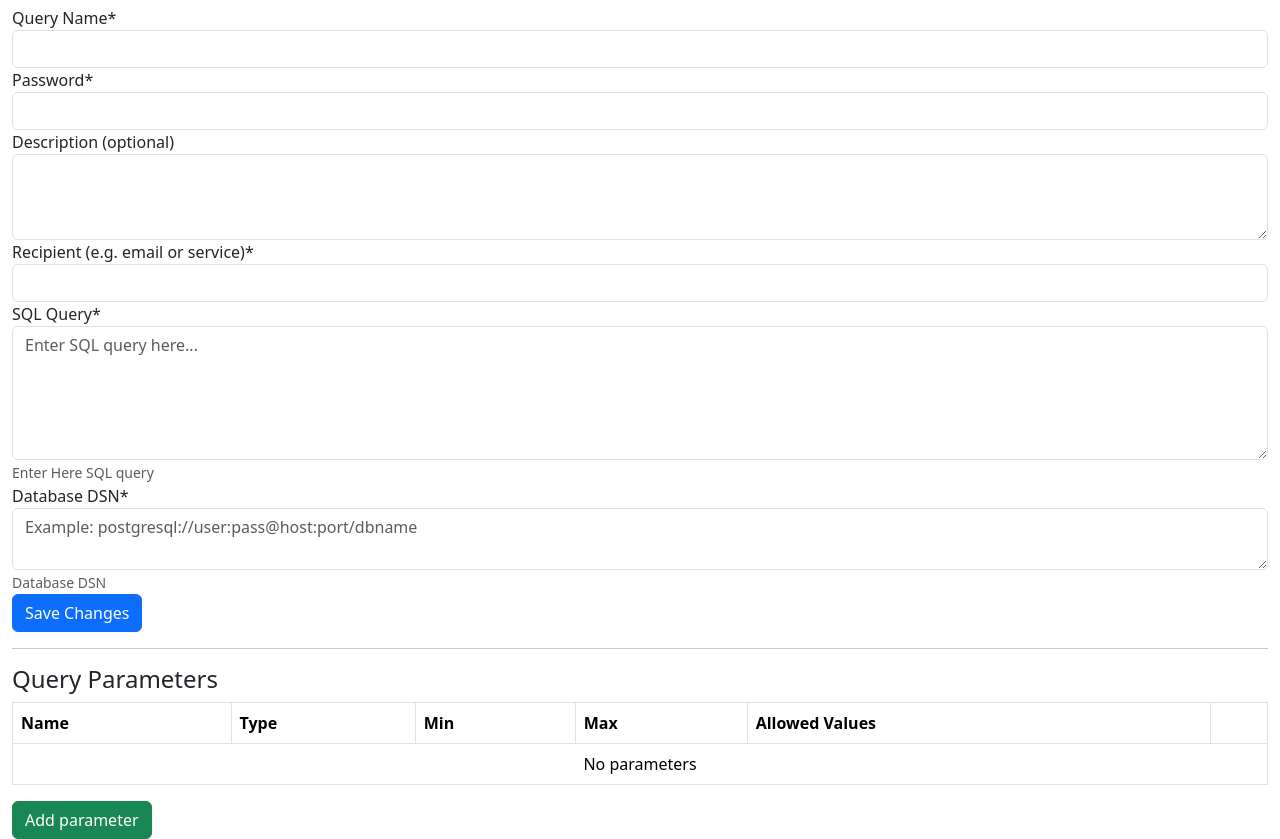
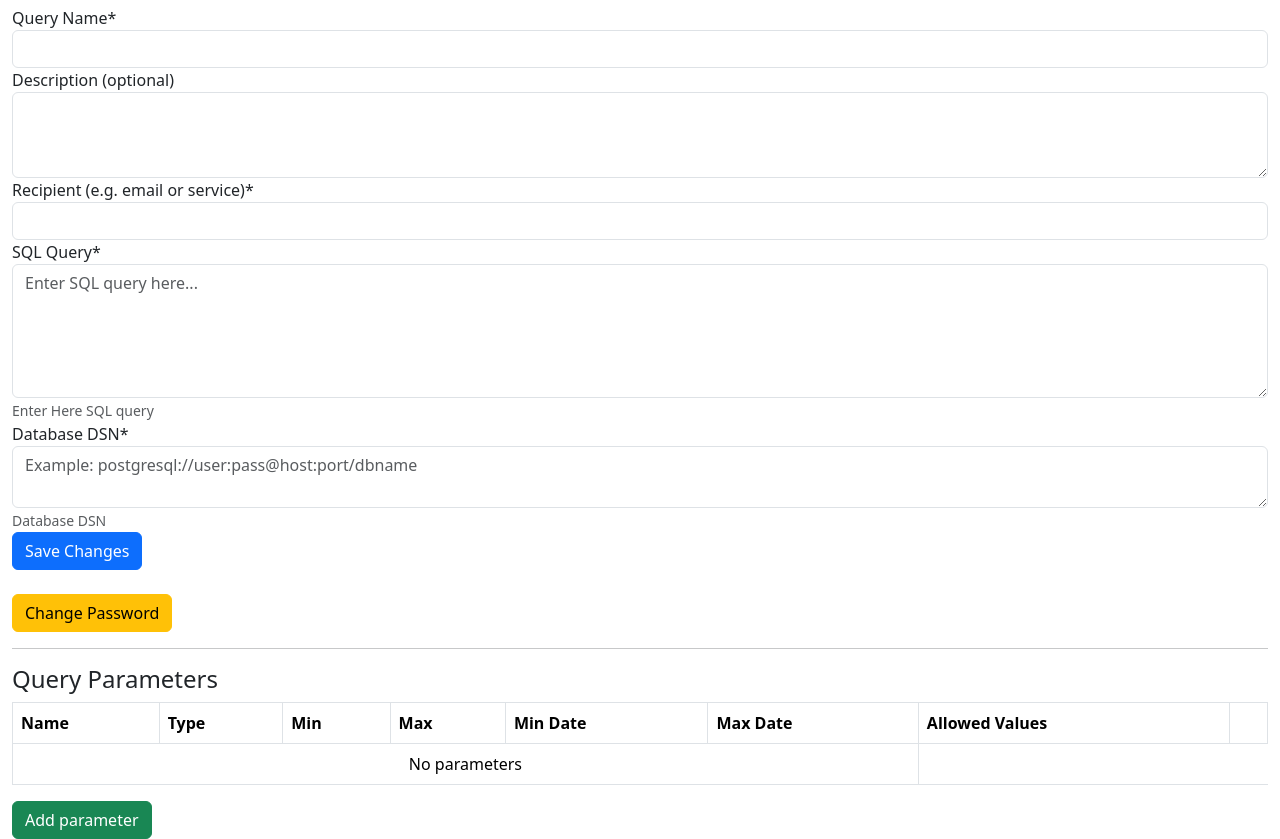
Before and after one commit to MasikTsaruk/queries, a Django app: template templates/edit_query.html in a window 1280 px wide. Shown: the part 136-975 px from the top of the page. Run offline with Django 4.2, Linux system fonts and the light colour scheme; the template is opened without the code that fills it: values that come from a table or form of the project are taken from there, others are empty; some libraries are stand-ins or nearby versions.

Commit message:
Feedback fix

```diff
--- a/templates/edit_query.html
+++ b/templates/edit_query.html
@@ -10,7 +10,10 @@
         {{ form|crispy }}
         <button type="submit" class="btn btn-primary">Save Changes</button>
     </form>
-
+             <br>
+            <a href="{% url 'change' query.uuid %}" class="btn btn-warning">
+                Change Password
+            </a>
     <hr>
     <h4>Query Parameters</h4>
     <table class="table table-bordered">
@@ -20,6 +23,8 @@
                 <th>Type</th>
                 <th>Min</th>
                 <th>Max</th>
+                <th>Min Date</th>
+                <th>Max Date</th>
                 <th>Allowed Values</th>
                 <th></th>
             </tr>
@@ -31,6 +36,8 @@
                 <td>{{ p.type }}</td>
                 <td>{{ p.min_number|default:"—" }}</td>
                 <td>{{ p.max_number|default:"—" }}</td>
+                <td>{{ p.min_date|default:"—" }}</td>
+                <td>{{ p.max_date|default:"—" }}</td>
                 <td>{{ p.allowed_values|default:"—" }}</td>
                 <td>
                     <a href="{% url 'manage_query_params' query.uuid %}?edit={{ p.id }}" class="btn btn-sm btn-warning">Edit</a>
@@ -41,9 +48,12 @@
             {% empty %}
             <tr><td colspan="6" class="text-center">No parameters</td></tr>
             {% endfor %}
+
         </tbody>
     </table>
 
     <a href="{% url 'manage_query_params' query.uuid %}" class="btn btn-success">Add parameter</a>
+
+
 </div>
 {% endblock %}
```
Also changed, not shown: queries/views.py (+3 -5 lines).
